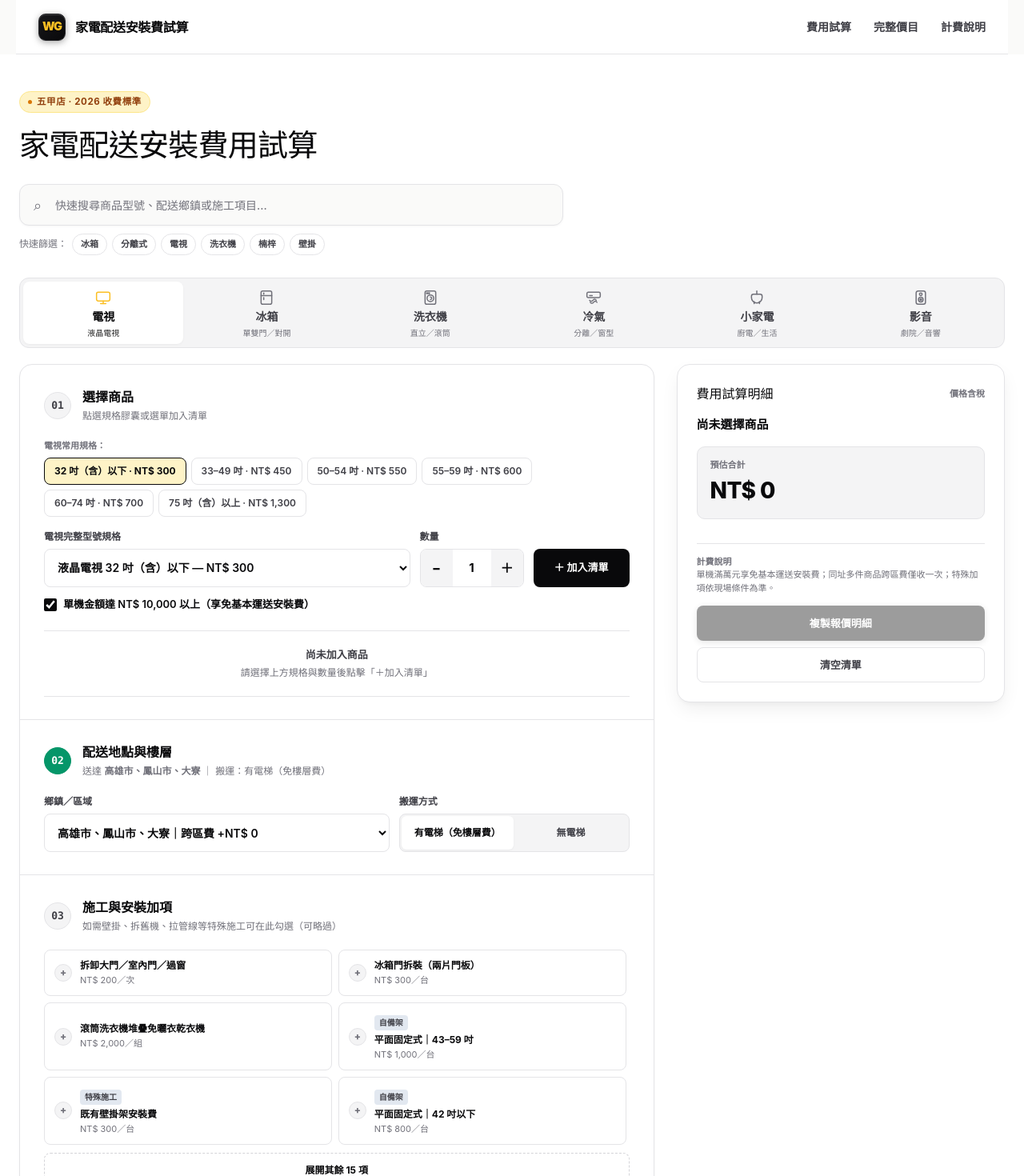
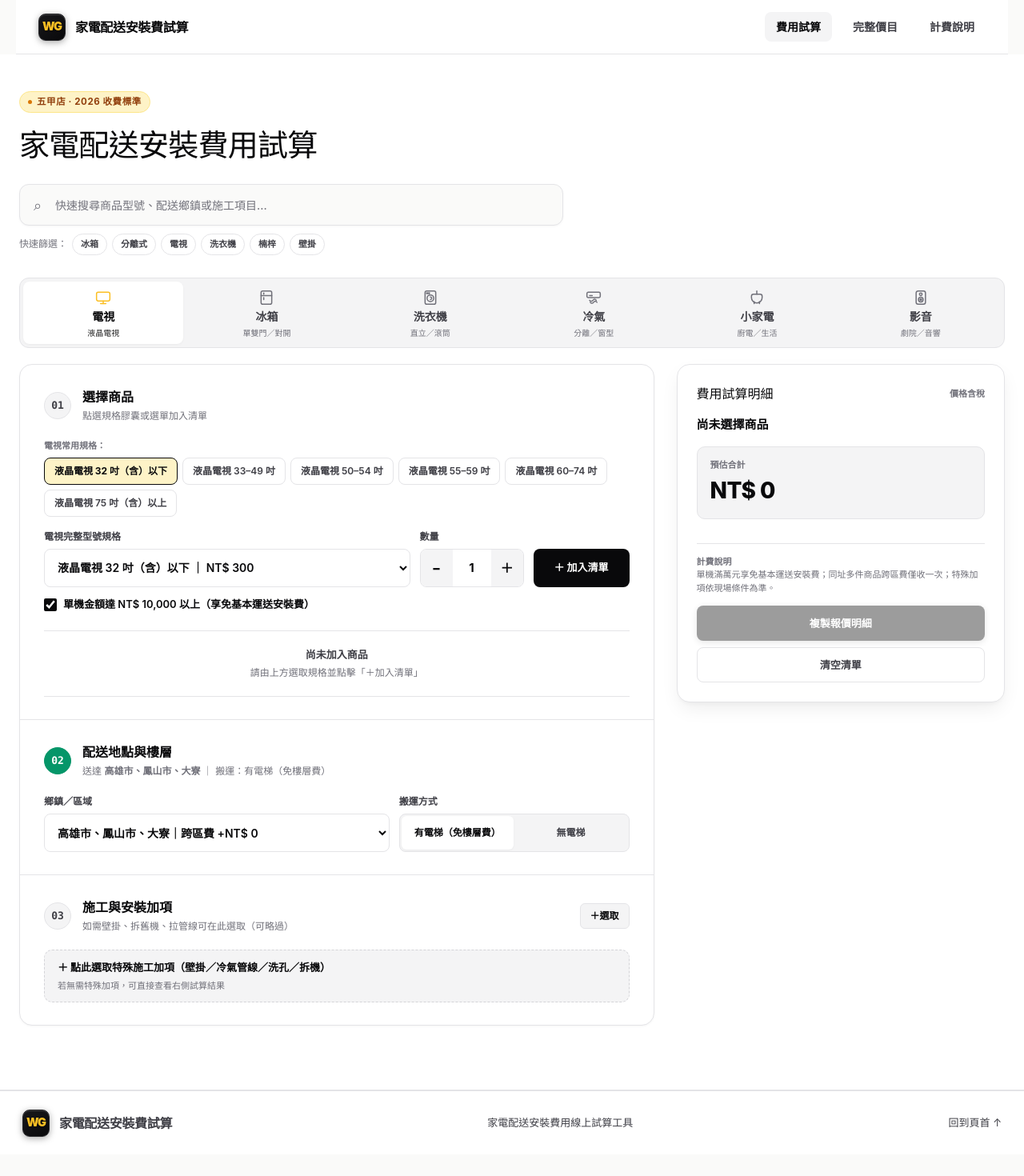
Before and after one commit to lalawgwg99/WGapp, a Next.js app: page / in a window 1280 px wide. Shown: the top 1470 px of the page at 80% size. After the commit the page ends 1443 px from the top, so only its background shows below. Built offline with nearby package versions, Linux system fonts and the light colour scheme.

Commit message:
實裝方案1(iOS頂部Segmented分頁視圖)+方案2(Step03施工加項智慧收折)，徹底解決手機端長度問題

```diff
--- a/app/globals.css
+++ b/app/globals.css
@@ -122,9 +122,34 @@ main { width: 100%; overflow-x: clip; }
   font-weight: 900; font-size: 14.5px; letter-spacing: -0.06em; line-height: 1;
   color: #fbbf24; text-shadow: 0 1px 2px rgba(0, 0, 0, 0.5);
 }
-.site-header nav { display: flex; gap: 28px; font-size: 14px; font-weight: 600; color: var(--text-secondary); }
-.site-header nav a { transition: color .15s ease; }
-.site-header nav a:hover { color: var(--brand-yellow); }
+.site-header nav { display: flex; gap: 12px; font-size: 14px; font-weight: 600; color: var(--text-secondary); }
+.nav-btn {
+  background: transparent; border: 0; font-size: 14px; font-weight: 600; color: var(--text-secondary);
+  cursor: pointer; transition: all .15s ease; padding: 8px 14px; border-radius: 8px;
+}
+.nav-btn:hover { color: var(--text-primary); background: var(--bg-surface-subtle); }
+.nav-btn.active { color: var(--text-primary); font-weight: 700; background: var(--bg-surface-subtle); }
+.toast-btn { background: transparent; border: 0; color: var(--brand-yellow-light); font-weight: 700; cursor: pointer; text-decoration: underline; padding: 0; }
+
+/* 頂部 Segmented 視圖分頁導覽 (iOS 手感) */
+.view-switcher-bar {
+  max-width: 1240px; margin: 16px auto 0; padding: 0 max(28px, calc((100vw - 1240px)/2));
+}
+.view-switcher {
+  display: grid; grid-template-columns: repeat(3, 1fr);
+  background: var(--bg-surface-subtle); border-radius: 12px; padding: 4px; gap: 4px;
+  border: 1px solid var(--border-subtle); box-shadow: var(--shadow-sm);
+}
+.view-tab {
+  min-height: 46px; border: 0; background: transparent; color: var(--text-secondary);
+  font-size: 13.5px; font-weight: 600; border-radius: 8px; cursor: pointer; transition: all .15s cubic-bezier(0.16, 1, 0.3, 1);
+  display: flex; align-items: center; justify-content: center; gap: 6px;
+}
+.view-tab:hover { color: var(--text-primary); }
+.view-tab.active {
+  background: #09090b; color: #ffffff; font-weight: 700;
+  box-shadow: 0 2px 8px rgba(0, 0, 0, 0.18);
+}
 
 .eyebrow {
   display: inline-flex;
@@ -393,19 +418,34 @@ main { width: 100%; overflow-x: clip; }
 .condition-summary { margin: 12px 0 0; padding: 10px 14px; background: var(--bg-surface-subtle); border-radius: 8px; color: var(--text-secondary); font-size: 12px; line-height: 1.5; border: 1px solid var(--border-subtle); }
 .condition-summary b { color: var(--text-primary); }
 
+.step-toggle-btn {
+  flex: 0 0 auto; background: var(--bg-surface-subtle); border: 1px solid var(--border-subtle);
+  color: var(--text-primary); font-size: 12px; font-weight: 700; padding: 6px 12px; border-radius: 6px;
+  cursor: pointer; transition: all .15s ease;
+}
+.step-toggle-btn:hover { border-color: var(--border-medium); background: #e4e4e7; }
+.quick-open-extras {
+  width: 100%; min-height: 56px; background: var(--bg-surface-subtle); border: 1.5px dashed var(--border-medium);
+  border-radius: 10px; padding: 12px 16px; cursor: pointer; text-align: left;
+  display: flex; flex-direction: column; gap: 4px; transition: all .15s ease;
+}
+.quick-open-extras:hover { border-color: var(--brand-yellow); background: var(--brand-yellow-subtle); }
+.quick-open-extras span { font-size: 13px; font-weight: 700; color: var(--text-primary); }
+.quick-open-extras small { font-size: 11px; color: var(--text-muted); }
+
 /* 加項卡片網格 */
 .extras-grid { display: grid; grid-template-columns: repeat(2, 1fr); gap: 8px; max-height: 380px; overflow-y: auto; padding-right: 4px; }
 .extra-card { min-height: 58px; border: 1.5px solid var(--border-subtle); border-radius: 8px; display: flex; align-items: center; justify-content: space-between; padding-right: 8px; transition: all .15s ease; background: var(--bg-surface); }
 .extra-card:hover { border-color: var(--border-medium); }
-.extra-card.selected { border-color: var(--brand-blue); background: var(--brand-blue-subtle); }
+.extra-card.selected { border-color: var(--brand-yellow); background: #fffbeb; }
 .extra-info { flex: 1; display: flex; align-items: center; gap: 10px; border: 0; background: transparent; padding: 10px 12px; text-align: left; cursor: pointer; color: var(--text-primary); }
 .extra-info b { display: block; font-size: 12px; font-weight: 700; line-height: 1.35; }
 .extra-info small { display: block; margin-top: 2px; color: var(--text-muted); font-size: 11px; }
 .check-mark { width: 22px; height: 22px; flex: 0 0 auto; display: grid; place-items: center; border-radius: 50%; background: var(--bg-surface-subtle); color: var(--text-muted); font-size: 12px; font-weight: 800; border: 1px solid var(--border-subtle); }
-.selected .check-mark { background: var(--brand-blue); color: white; border-color: var(--brand-blue); }
+.selected .check-mark { background: var(--brand-yellow); color: white; border-color: var(--brand-yellow); }
 .wall-group-badge { display: inline-block; border-radius: 4px; padding: 2px 6px; margin-bottom: 4px; font-size: 10px; font-style: normal; font-weight: 700; background: #e2e8f0; color: var(--text-secondary); }
-.more-extras { width: 100%; min-height: 44px; margin-top: 10px; padding: 10px; border: 1px dashed var(--border-medium); border-radius: 8px; background: transparent; color: var(--brand-blue); cursor: pointer; font-size: 12px; font-weight: 700; }
-.more-extras:hover { background: var(--brand-blue-subtle); }
+.more-extras { width: 100%; min-height: 44px; margin-top: 10px; padding: 10px; border: 1px dashed var(--border-medium); border-radius: 8px; background: transparent; color: var(--brand-yellow); cursor: pointer; font-size: 12px; font-weight: 700; }
+.more-extras:hover { background: var(--brand-yellow-subtle); }
 
 /* 現代數位收據卡 (Digital Estimate Receipt) */
 .estimate-card {
@@ -589,6 +629,9 @@ footer a:hover { color: var(--brand-blue); }
 @media (max-width: 760px) {
   .site-header { height: 60px; padding: 0 16px; }
   .site-header nav, .version-pill { display: none; }
+  .view-switcher-bar { padding: 0 12px; margin-top: 10px; }
+  .view-switcher { padding: 3px; gap: 3px; border-radius: 10px; }
+  .view-tab { min-height: 40px; font-size: 12.5px; padding: 0 4px; border-radius: 7px; }
   .hero { grid-template-columns: 1fr; padding: 36px 16px 44px; gap: 24px; }
   .hero h1 { max-width: 100%; font-size: clamp(32px, 9vw, 42px); line-height: 1.15; letter-spacing: -.03em; overflow-wrap: anywhere; }
   .hero-lead { margin-top: 14px; font-size: 14px; }
--- a/app/page.tsx
+++ b/app/page.tsx
@@ -197,6 +197,7 @@ const preferredExtras: Record<"appliance" | "split" | "window", string[]> = {
 };
 
 export default function Home() {
+  const [activeTab, setActiveTab] = useState<"calculator" | "fees" | "notes">("calculator");
   const [mode, setMode] = useState<"appliance" | "split" | "window">("appliance");
   const [productCategory, setProductCategory] = useState<ProductCategory>("電視");
   const [productId, setProductId] = useState(products[0].id);
@@ -451,23 +452,25 @@ export default function Home() {
       {toastMessage && (
         <div className="toast-pill" role="status" aria-live="polite">
           <span>{toastMessage}</span>
-          <a href="#calculator" onClick={() => setToastMessage(null)}>查看明細 →</a>
+          <button type="button" className="toast-btn" onClick={() => { setActiveTab("calculator"); setToastMessage(null); }}>查看明細 →</button>
         </div>
       )}
       <header className="site-header">
-        <a className="brand" href="#top" aria-label="回到頁首">
+        <a className="brand" href="#top" onClick={(e) => { e.preventDefault(); setActiveTab("calculator"); window.scrollTo({ top: 0, behavior: "smooth" }); }} aria-label="回到首頁試算">
           <div className="brand-icon-squircle" aria-label="WG 標誌">
             <span className="wg-logo-text">WG</span>
           </div>
           <span>家電配送安裝費試算</span>
         </a>
         <nav aria-label="主要導覽">
-          <a href="#calculator">費用試算</a>
-          <a href="#fees">完整價目</a>
-          <a href="#notes">計費說明</a>
+          <button type="button" className={activeTab === "calculator" ? "nav-btn active" : "nav-btn"} onClick={() => { setActiveTab("calculator"); window.scrollTo({ top: 0, behavior: "smooth" }); }}>費用試算</button>
+          <button type="button" className={activeTab === "fees" ? "nav-btn active" : "nav-btn"} onClick={() => { setActiveTab("fees"); window.scrollTo({ top: 0, behavior: "smooth" }); }}>完整價目</button>
+          <button type="button" className={activeTab === "notes" ? "nav-btn active" : "nav-btn"} onClick={() => { setActiveTab("notes"); window.scrollTo({ top: 0, behavior: "smooth" }); }}>計費說明</button>
         </nav>
       </header>
 
+      {/* 視圖 1: 費用試算 (核心試算器) */}
+      {activeTab === "calculator" && (
         <section className="calculator-section hero-app-section" id="calculator">
           <div className="section-heading">
             <p className="eyebrow"><span /> 五甲店 · 2026 收費標準</p>
@@ -540,53 +543,41 @@ export default function Home() {
                   <b>{cartRows.length > 0 ? "✓" : "01"}</b>
                   <div>
                     <h3>選擇商品</h3>
-                  <p>{cartRows.length > 0 ? `已加入 ${cartRows.reduce((sum, row) => sum + row.qty, 0)} 件商品（可繼續加入其他規格）` : "點選規格膠囊或選單加入清單"}</p>
+                    <p>{cartRows.length ? `已加入 ${cartRows.reduce((sum, row) => sum + row.qty, 0)} 件商品，可繼續加入其他家電` : "點選規格膠囊或選單加入清單"}</p>
                   </div>
                 </div>
 
-              {/* 規格按鈕膠囊 (Spec Chips) */}
                 <div className="spec-chips-wrap">
                   <span className="spec-chips-label">{productCategory}常用規格：</span>
                   <div className="spec-chips">
-                  {currentList.slice(0, 6).map((item) => (
+                    {currentList.map((item) => (
                       <button
                         key={`chip-${item.id}`}
                         type="button"
-                      className={`spec-chip ${productId === item.id ? "active" : ""}`}
+                        className={productId === item.id ? "spec-chip active" : "spec-chip"}
                         onClick={() => selectProduct(item.id)}
                       >
-                      {item.name.replace(/^液晶電視 |^冰箱／冷凍櫃 |^滾筒洗衣機 |^洗衣機 |^1 對 1｜|^窗型／直立式｜/, "")} · {item.price ? money(item.price) : "另議"}
+                        {item.name.replace(/^[1-9] 對 [1-9]｜/, "")}
                       </button>
                     ))}
                   </div>
                 </div>
 
                 <div className="field-grid add-grid">
-                <label className="field wide">
+                  <label className="field">
                     <span>{productCategory}完整型號規格</span>
                     <select value={productId} onChange={(e) => selectProduct(e.target.value)}>
-                    {productCategory === "冷氣" ? (
-                      <>
-                        <optgroup label="分離式冷氣">
-                          {splitAC.map((item) => <option key={item.id} value={item.id}>{item.name} — {money(item.price ?? 0)}</option>)}
-                        </optgroup>
-                        <optgroup label="窗型／直立式／移動式冷氣">
-                          {windowAC.map((item) => <option key={item.id} value={item.id}>{item.name} — {money(item.price ?? 0)}</option>)}
-                        </optgroup>
-                      </>
-                    ) : (
-                      <optgroup label={productCategory}>
-                        {currentList.map((item) => <option key={item.id} value={item.id}>{item.name} — {money(item.price ?? 0)}</option>)}
-                      </optgroup>
-                    )}
+                      {currentList.map((item) => (
+                        <option key={item.id} value={item.id}>{item.name} ｜ {item.price !== null ? money(item.price) : "另議"}</option>
+                      ))}
                     </select>
                   </label>
                   <label className="field">
                     <span>數量</span>
                     <div className="stepper">
-                    <button onClick={() => setQuantity(Math.max(1, quantity - 1))} aria-label="減少數量">−</button>
-                    <input aria-label="商品數量" min="1" type="number" value={quantity} onChange={(e) => setQuantity(Math.max(1, Number(e.target.value) || 1))} />
-                    <button onClick={() => setQuantity(quantity + 1)} aria-label="增加數量">＋</button>
+                      <button onClick={() => setQuantity((value) => Math.max(1, value - 1))} aria-label="減少數量">−</button>
+                      <input type="number" min={1} value={quantity} onChange={(e) => setQuantity(Math.max(1, Number(e.target.value) || 1))} aria-label="商品數量" />
+                      <button onClick={() => setQuantity((value) => value + 1)} aria-label="增加數量">＋</button>
                     </div>
                   </label>
                   <button className="add-product" onClick={addToCart}>＋ 加入清單</button>
@@ -601,31 +592,32 @@ export default function Home() {
                   <span>單機金額達 NT$ 10,000 以上（享免基本運送安裝費）</span>
                 </label>
 
-              {current.note && <p className="inline-note">{current.note}</p>}
+                {current.note && <p className="inline-note">備註：{current.note}</p>}
 
-              <div className="cart-stack" aria-label="本次配送商品清單">
-                {cartRows.length === 0 ? (
-                  <div className="cart-empty"><b>尚未加入商品</b><span>請選擇上方規格與數量後點擊「＋加入清單」</span></div>
-                ) : cartRows.map(({ item, qty, isOver10k: item10k }) => (
-                  <div className="cart-row" key={`cart-${item.id}`}>
-                    <div className="cart-index">{String(cartRows.findIndex((row) => row.item.id === item.id) + 1).padStart(2, "0")}</div>
+                <div className="cart-stack">
+                  {cartRows.length === 0 && (
+                    <div className="cart-empty">
+                      <b>尚未加入商品</b>
+                      <span>請由上方選取規格並點擊「＋加入清單」</span>
+                    </div>
+                  )}
+                  {cartRows.map(({ item, qty, isOver10k: item10k }) => (
+                    <div className="cart-row" key={item.id}>
+                      <span className="cart-index">#{cartRows.indexOf(cartRows.find((r) => r.item.id === item.id)!) + 1}</span>
                       <div className="cart-name">
                         <b>{item.name}</b>
-                      <small>
+                        <div>
                           {item10k ? (
-                          <>原基本費 {money(item.price ?? 0)}／{item.unit}</>
+                            <span className="badge-free">滿萬免基本運費</span>
                           ) : (
-                          <>{money(item.price ?? 0)}／{item.unit}</>
+                            <small>基本運送安裝：{money((item.price ?? 0))}／{item.unit}</small>
                           )}
-                      </small>
-                      {item10k && <span className="badge-free">滿萬免運</span>}
-                      <div>
                           <button
                             type="button"
                             className="toggle-10k-btn"
                             onClick={() => toggleItemOver10k(item.id)}
                           >
-                          {item10k ? "改為未滿萬自付" : "改為滿萬免基本費"}
+                            {item10k ? "改為未滿萬計費" : "改為滿萬免運"}
                           </button>
                         </div>
                       </div>
@@ -686,15 +678,25 @@ export default function Home() {
                 </div>
               </div>
 
-            {/* Step 03 */}
+              {/* Step 03 智慧收折施工加項 */}
               <div className="step-block">
                 <div className={`step-title ${selectedExtraRows.length > 0 ? "completed" : ""}`}>
                   <b>{selectedExtraRows.length > 0 ? "✓" : "03"}</b>
-                <div>
+                  <div style={{ flex: 1 }}>
                     <h3>施工與安裝加項</h3>
-                  <p>{selectedExtraRows.length > 0 ? `已選取 ${selectedExtraRows.length} 項加項施工` : "如需壁掛、拆舊機、拉管線等特殊施工可在此勾選（可略過）"}</p>
+                    <p>{selectedExtraRows.length > 0 ? `已選取 ${selectedExtraRows.length} 項施工加項` : "如需壁掛、拆舊機、拉管線可在此選取（可略過）"}</p>
                   </div>
+                  <button
+                    type="button"
+                    className="step-toggle-btn"
+                    onClick={() => setShowAllExtras((prev) => !prev)}
+                  >
+                    {showAllExtras || selectedExtraRows.length > 0 ? "收起" : "＋選取"}
+                  </button>
                 </div>
+
+                {(showAllExtras || selectedExtraRows.length > 0) ? (
+                  <>
                     <div className="extras-grid">
                       {availableExtras.map((item) => {
                         const qty = selectedExtras[item.id] ?? 0;
@@ -720,6 +722,17 @@ export default function Home() {
                     {sortedExtras.length > 6 && (
                       <button className="more-extras" onClick={() => setShowAllExtras((value) => !value)}>
                         {showAllExtras ? "收起加項" : `展開其餘 ${sortedExtras.length - 6} 項`}
+                      </button>
+                    )}
+                  </>
+                ) : (
+                  <button
+                    type="button"
+                    className="quick-open-extras"
+                    onClick={() => setShowAllExtras(true)}
+                  >
+                    <span>＋ 點此選取特殊施工加項（壁掛／冷氣管線／洗孔／拆機）</span>
+                    <small>若無需特殊加項，可直接查看右側試算結果</small>
                   </button>
                 )}
               </div>
@@ -767,16 +780,25 @@ export default function Home() {
             </aside>
           </div>
         </section>
+      )}
 
       {cartRows.length > 0 && (
-        <a className="mobile-total" href="#estimate">
+        <button
+          type="button"
+          className="mobile-total"
+          onClick={() => {
+            setActiveTab("calculator");
+            window.setTimeout(() => document.getElementById("estimate")?.scrollIntoView({ behavior: "smooth" }), 50);
+          }}
+        >
           <span>{cartRows.reduce((sum, row) => sum + row.qty, 0)} 件商品</span>
           <b>{money(total)}{hasQuoteItems && <small>＋另議</small>}</b>
           <em>明細 ↑</em>
-        </a>
+        </button>
       )}
 
-      {/* 完整價目明細表 */}
+      {/* 視圖 2: 完整價目明細表 */}
+      {activeTab === "fees" && (
         <section className="fees-section" id="fees">
           <div className="section-heading-row">
             <div>
@@ -875,13 +897,17 @@ export default function Home() {
             </button>
           )}
         </section>
+      )}
 
-      <section className="area-section">
+      {/* 視圖 3: 運費標準與注意事項 */}
+      {activeTab === "notes" && (
+        <>
+          <section className="area-section" id="area">
             <div className="area-intro">
               <p className="eyebrow"><span /> 運費標準</p>
               <h2>五甲店 · 各區域跨區運費</h2>
               <p>跨區費依送達區域計收，同址訂單只計一次；未列出之區域費用另議。</p>
-          <a href="#calculator" className="text-link">前往試算 ↑</a>
+              <button type="button" className="text-link" onClick={() => { setActiveTab("calculator"); window.scrollTo({ top: 0, behavior: "smooth" }); }}>前往試算 ↑</button>
             </div>
             <div className="area-table">
               {Object.entries(areaFees).map(([key, info]) => (
@@ -939,6 +965,8 @@ export default function Home() {
               <p>試算結果僅供參考，實際收費以門市合約與現場施工評估為準。</p>
             </div>
           </section>
+        </>
+      )}
 
       <footer>
         <div className="brand">
```
Lines whose indentation alone changed are shown as unchanged.
